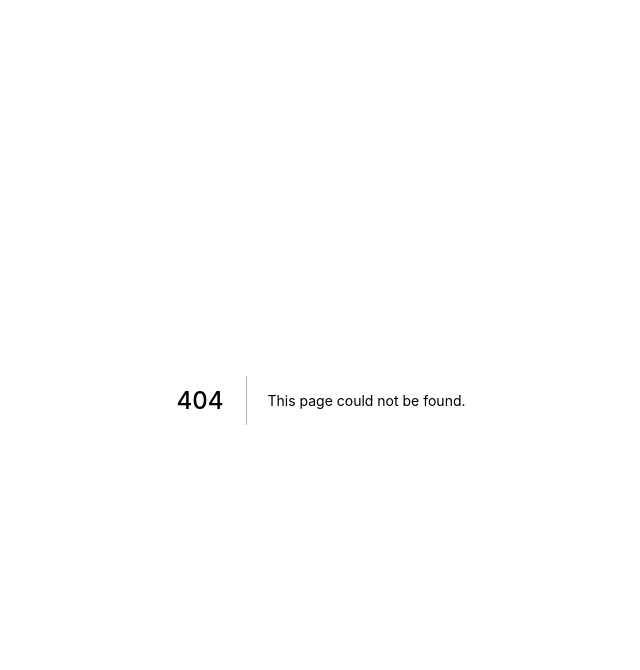
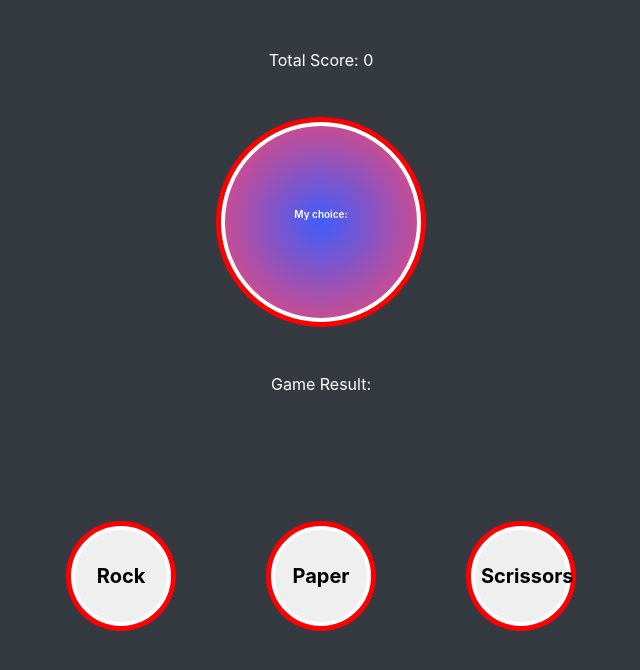
Before and after one commit to teodortt/rock-paper-scissors, a Next.js app: page /game in a window 1280 px wide. Before the commit this address had no page. Shown: the top 670 px of the page, without its empty margins (319-959 px from the left). Built offline with nearby package versions, Linux system fonts and the light colour scheme.

Commit message:
added /game page

```diff
--- /dev/null
+++ b/pages/game.js
@@ -0,0 +1,138 @@
+import React, { useState, useEffect, useRef } from 'react'
+const Game = () => {
+
+    const [choice, setChoice] = useState('');
+    const [time, setTimer] = useState(0);
+
+    const [score, setScore] = useState(0);
+    const [computer, setComputerChoice] = useState("");
+    const [game, setGame] = useState("");
+
+    const computerChoice = () => {
+        const variants = ["rock", "paper", "scissors"];
+        setComputerChoice(variants[Math.floor(Math.random() * 3)]);
+    };
+
+    const finalResult = () => {
+        if (choice === "rock" && computer === "scissors") {
+            setGame("win");
+            setScore(score + 1);
+        } else if (choice === "rock" && computer === "paper") {
+            setGame("lose");
+            setScore(score - 1);
+        } else if (choice === "scissors" && computer === "paper") {
+            setGame("win");
+            setScore(score + 1);
+        } else if (choice === "scissors" && computer === "rock") {
+            setGame("lose");
+            setScore(score - 1);
+        } else if (choice === "paper" && computer === "rock") {
+            setGame("win");
+            setScore(score + 1);
+        } else if (choice === "paper" && computer === "scissors") {
+            setGame("lose");
+            setScore(score - 1);
+        } else {
+            setGame("draw");
+        }
+    };
+
+    function userChoice(value) {
+        setChoice(value)
+        setTimeout(() => computerChoice(), 1500)
+        setTimer(3)
+    }
+
+    const isFirstRun = useRef(true);
+
+    useEffect(() => {
+
+        if (isFirstRun.current) {
+            isFirstRun.current = false;
+            return;
+        }
+        const counter =
+            time > 0 ?
+                setInterval(() => {
+                    setTimer(time - 1)
+                }, 500)
+                : finalResult();
+
+        return () => {
+            clearInterval(counter);
+            // setGame('');
+            // computerChoice();
+        };
+
+    }, [time])
+
+    return (
+        <>
+            <link rel="stylesheet" href="https://stackpath.bootstrapcdn.com/bootstrap/4.3.1/css/bootstrap.min.css" integrity="sha384-ggOyR0iXCbMQv3Xipma34MD+dH/1fQ784/j6cY/iJTQUOhcWr7x9JvoRxT2MZw1T" crossorigin="anonymous" />
+
+            <div className="container-fluid bg-dark text-white mx-auto text-center py-5" style={{ height: '100vh' }}>
+
+
+                Total Score: {score}
+
+                <div>
+                    <button className="result-circle"><p style={{ fontSize: 10, fontWeight: 600 }}>My choice:</p>{choice}</button>
+
+                    {time > 0 ? <>Countdown:{time}</> :
+                        <>
+                            {/* <p>Computer choice:</p> */}
+                            {computer && <button className="result-circle"><p style={{ fontSize: 10, fontWeight: 600 }}>Computer choice:</p>{computer}</button>}
+                            <p>Game Result:</p>{game}
+                            <p className="pt-5">{computer !== "" && 'Play again'}</p>
+                        </>}
+
+                </div>
+
+                <div className="d-flex justify-content-center">
+
+                    <button className="c-btn" onClick={() => userChoice('rock')}>Rock</button>
+                    <button className="c-btn" onClick={() => userChoice('paper')}>Paper</button>
+                    <button className="c-btn" onClick={() => userChoice('scissors')}>Scrissors</button>
+                </div>
+
+            </div >
+        </>
+    )
+}
+export default Game
+
+
+
+
+
+
+// const isFirstRun = useRef(true);
+
+// useEffect(() => {
+//     if (isFirstRun.current) {
+//         isFirstRun.current = false;
+//         return;
+//     }
+//     const counter =
+//         time > 0 ?
+//             setInterval(() => {
+//                 setTimer(time - 1)
+//             }, 1000)
+//             : console.log('abv')
+
+//     return () => {
+//         clearInterval(counter);
+//     };
+
+// }, [time, choice])
+
+
+// let counter;
+// if (time > 0) {
+//     counter = setInterval(() => {
+//         setTimer(time - 1)
+//     }, 1000)
+// }
+// else {
+//     finalResult();
+// }
--- a/styles/globals.css
+++ b/styles/globals.css
@@ -1,9 +1,7 @@
-html,
-body {
+html, body {
   padding: 0;
   margin: 0;
-  font-family: -apple-system, BlinkMacSystemFont, Segoe UI, Roboto, Oxygen,
-    Ubuntu, Cantarell, Fira Sans, Droid Sans, Helvetica Neue, sans-serif;
+  font-family: -apple-system, BlinkMacSystemFont, Segoe UI, Roboto, Oxygen, Ubuntu, Cantarell, Fira Sans, Droid Sans, Helvetica Neue, sans-serif;
 }
 
 a {
@@ -14,3 +12,49 @@ a {
 * {
   box-sizing: border-box;
 }
+
+.c-btn {
+  width: 100px;
+  height: 100px;
+  margin: 50px;
+  border-radius: 100px;
+  text-align: center;
+  justify-content: center;
+  color: black;
+  font-size: 20px;
+  font-weight: 700;
+  /* background: #0070f3; */
+  border: 4px solid #fff;
+  box-shadow: 0 0 0 5px red;
+  transition: 0.5s;
+  outline: none !important;
+}
+
+.c-btn:hover {
+  color: white;
+  background: #0070f3;
+  box-shadow: 0 0 0 15px rgb(106, 89, 89);
+}
+
+.result-circle {
+  width: 200px;
+  height: 200px;
+  margin: 50px;
+  border-radius: 100px;
+  text-align: center;
+  justify-content: center;
+  color: rgb(255, 255, 255);
+  font-size: 20px;
+  font-weight: 700;
+  border: 4px solid #fff;
+  background: rgb(63, 94, 251);
+  background: radial-gradient(circle, rgba(63, 94, 251, 1) 0%, rgba(252, 70, 107, 1) 100%);
+  box-shadow: 0 0 0 5px red;
+  transition: 0.5s;
+  outline: none !important;
+}
+
+.result-circle:hover {
+  background: radial-gradient(circle, rgb(129, 140, 196) 0%, rgb(81, 70, 60) 100%);
+  box-shadow: 0 0 0 10px rgb(255, 255, 255);
+}
```
Also changed, not shown: 1 other file (tests, documents, lock files or other folders).
